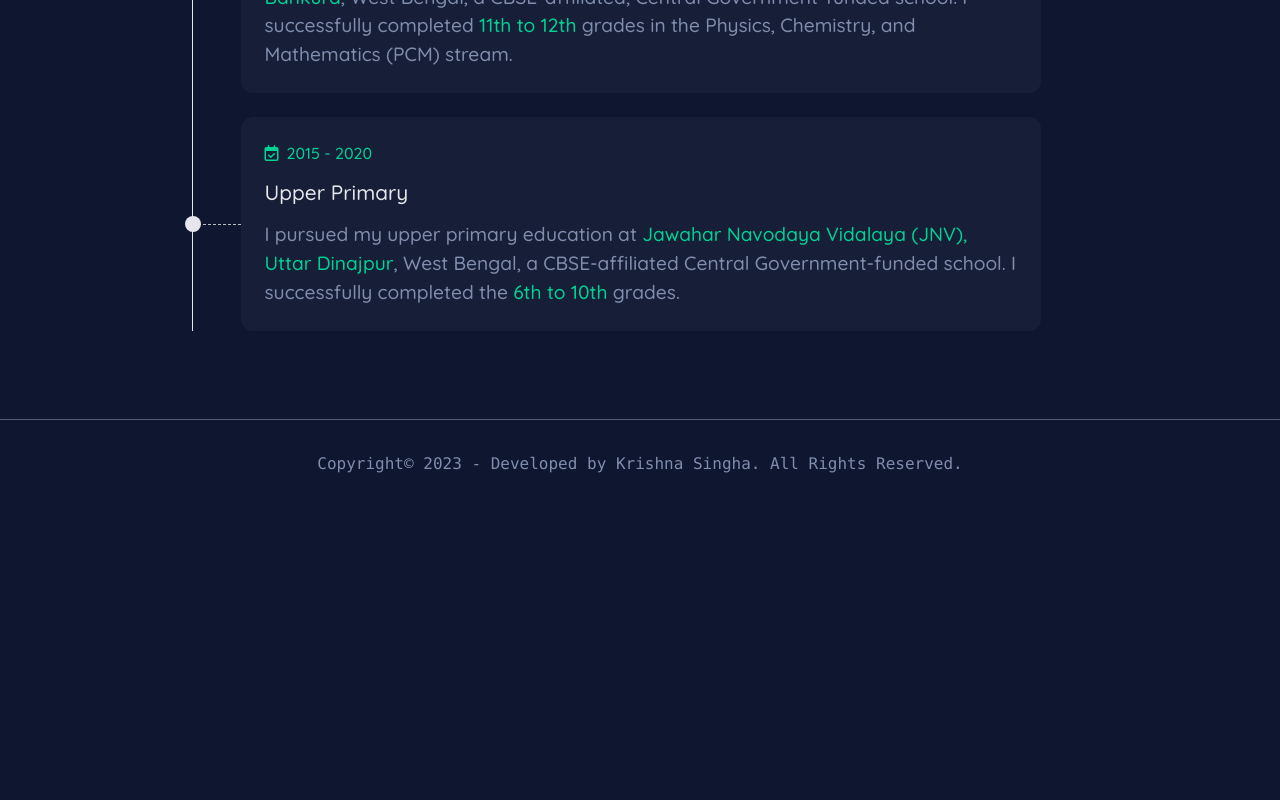
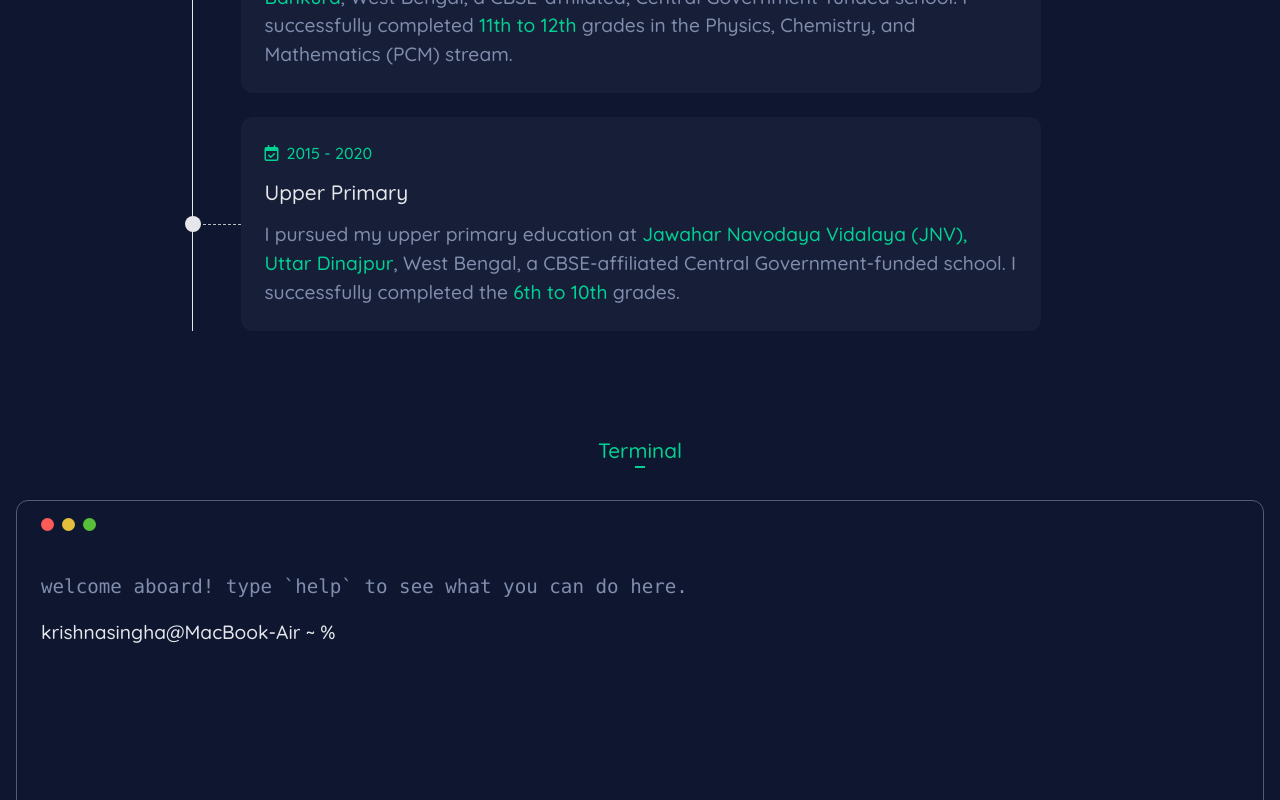
Before and after one commit to krishna-singha/old-portfolio-2, a React (Vite) app in the folder client/: page / in a window 1280 px wide. Shown: the part 2000-2800 px from the top of the page. Before the commit the page ends 2508 px from the top, so only its background shows below. Built offline with nearby package versions, Linux system fonts and the light colour scheme.

Commit message:
added terminal

```diff
--- /dev/null
+++ b/client/src/components/Terminal.jsx
@@ -0,0 +1,110 @@
+import React, { useState, useRef } from 'react';
+import Heading from './common/Heading';
+import styles from './style';
+
+const Terminal = () => {
+    const [history, setHistory] = useState([]);
+    const [currentInput, setCurrentInput] = useState("");
+    const inputRef = useRef(null);
+
+    const handleKeyDown = (event) => {
+        if (event.key === "Enter") {
+            const input = event.target.value.trim();
+            processCommand(input);
+            setCurrentInput("");
+        }
+    };
+
+    const processCommand = (input) => {
+        let output = "";
+        switch (input.toLowerCase()) {
+            case "help":
+                output = (
+                    <div>
+                        <p className='font-mono'>available commands:</p>
+                        <div><span className='text-secondary'>my-name: &nbsp;</span><span>tells your name.</span></div>
+                        <div><span className='text-secondary'>my-email: &nbsp;</span><span>tells your gmail id.</span></div>
+                        <div><span className='text-secondary'>get-loc: &nbsp;</span><span>get your current location.</span></div>
+                        <div><span className='text-secondary'>get-date: &nbsp;</span><span>get today's date.</span></div>
+                        <div><span className='text-secondary'>get-time: &nbsp;</span><span>get current time.</span></div>
+                        <div><span className='text-secondary'>clear: &nbsp;</span><span>clears out everything on screen!</span></div>
+                    </div>
+                );
+                break;
+            case "my-name":
+                output = "fetching your name...";
+                break;
+            case "my-email":
+                output = "fetching your email...";
+                break;
+            case "get-loc":
+                output = "fetching your location...";
+                break;
+            case "get-date":
+                output = (
+                    <p className='text-secondary'>{new Date().toISOString().slice(0, 10)}</p>
+                );
+                break;
+            case "get-time":
+                output = (
+                    <p className='text-secondary'>{new Date().toLocaleTimeString()}</p>
+                );
+                break;
+            case "clear":
+                setHistory([]);
+                return;
+            default:
+                output = "command not found!";
+                break;
+        }
+        setHistory([...history, <p className='text-secondary'><span className='text-dimWhite'>krishnasingha@MacBook-Air ~ % &nbsp;</span>{input}</p>, <p className='text-secondary'>{output}</p>]);
+    };
+
+    const handleClick = () => {
+        if (inputRef.current) {
+            inputRef.current.focus();
+        }
+    };
+
+    return (
+        <>
+            <Heading title="Terminal" />
+            <section className="px-4 mt-4 mb-8">
+                <div
+                    className="relative max-w-[1280px] mx-auto px-6 pb-6 border-[1px] border-border h-[40rem] overflow-y-scroll scroll-smooth scroll-hidden rounded-xl"
+                    onClick={handleClick}
+                >
+                    <div className="flex items-center gap-2 sticky top-0 h-[3rem] bg-primary">
+                        <div className="close bg-[#fc5b57] w-[13px] h-[13px] rounded-full"></div>
+                        <div className="close bg-[#e5bf3c] w-[13px] h-[13px] rounded-full"></div>
+                        <div className="close bg-[#57c038] w-[13px] h-[13px] rounded-full"></div>
+                    </div>
+                    <div className="mt-6">
+                        <div className='mb-4'>
+                            <p className={`${styles.paragraph} font-mono`}>welcome aboard! type `help` to see what you can do here.</p>
+                        </div>
+                        <div className={`${styles.paragraph} flex flex-col gap-2`}>
+                            {history.map((line, index) => (
+                                <p key={index}>{line}</p>
+                            ))}
+                            <div>
+                                <span className='text-dimWhite'>krishnasingha@MacBook-Air ~ % &nbsp;</span>
+                                <input
+                                    type="text"
+                                    className="bg-transparent outline-none text-secondary w-[40%]"
+                                    value={currentInput}
+                                    onChange={(e) => setCurrentInput(e.target.value)}
+                                    onKeyDown={handleKeyDown}
+                                    ref={inputRef}
+                                    autoFocus
+                                />
+                            </div>
+                        </div>
+                    </div>
+                </div>
+            </section>
+        </>
+    );
+};
+
+export default Terminal;
--- a/client/src/components/pages/Home.jsx
+++ b/client/src/components/pages/Home.jsx
@@ -2,6 +2,7 @@ import { useState, useEffect } from "react";
 import About from "../About";
 import { StylishBtn } from "../common/export"
 import SubNavbar from "../navbar/SubNavbar";
+import Terminal from "../Terminal";
 
 const Home = () => {
 
@@ -83,6 +84,7 @@ const Home = () => {
             <section className="min-h-[80vh] py-6">
                 <SubNavbar />
             </section>
+            <Terminal />
         </>
     )
 }
--- a/client/src/index.css
+++ b/client/src/index.css
@@ -15,6 +15,7 @@
     font-weight: 500;
     font-style: normal;
 }
+
 body {
     background-color: #0e1630;
     overflow-x: hidden;
@@ -41,12 +42,17 @@ div.pointer:after {
     background-color: #01d293;
     animation: cursor 2s linear infinite;
 }
+
 @keyframes cursor {
     0% {
         opacity: 1;
         top: 5px;
     }
-    50% {
+    40% {
+        opacity: 1;
+        top: 5px;
+    }
+    70% {
         opacity: 0;
         top: 25px;
     }
@@ -92,3 +98,25 @@ hr.borderB {
     width: 3rem;
     border-top: 1px dashed #e5e7ebcd;
 }
+
+/* .scrollbar-hide::-webkit-scrollbar {
+    display: none;
+} */
+
+::-webkit-scrollbar {
+    width: 10px;
+}
+
+::-webkit-scrollbar-thumb {
+    background-color: #01d293;
+    border-radius: 7px;
+}
+
+::-webkit-scrollbar-track {
+    background-color: #0e1630;
+    border-radius: 7px;
+    margin: 1rem;
+}
+::-webkit-scrollbar-thumb:hover {
+    background-color: #d27101;
+}
```
